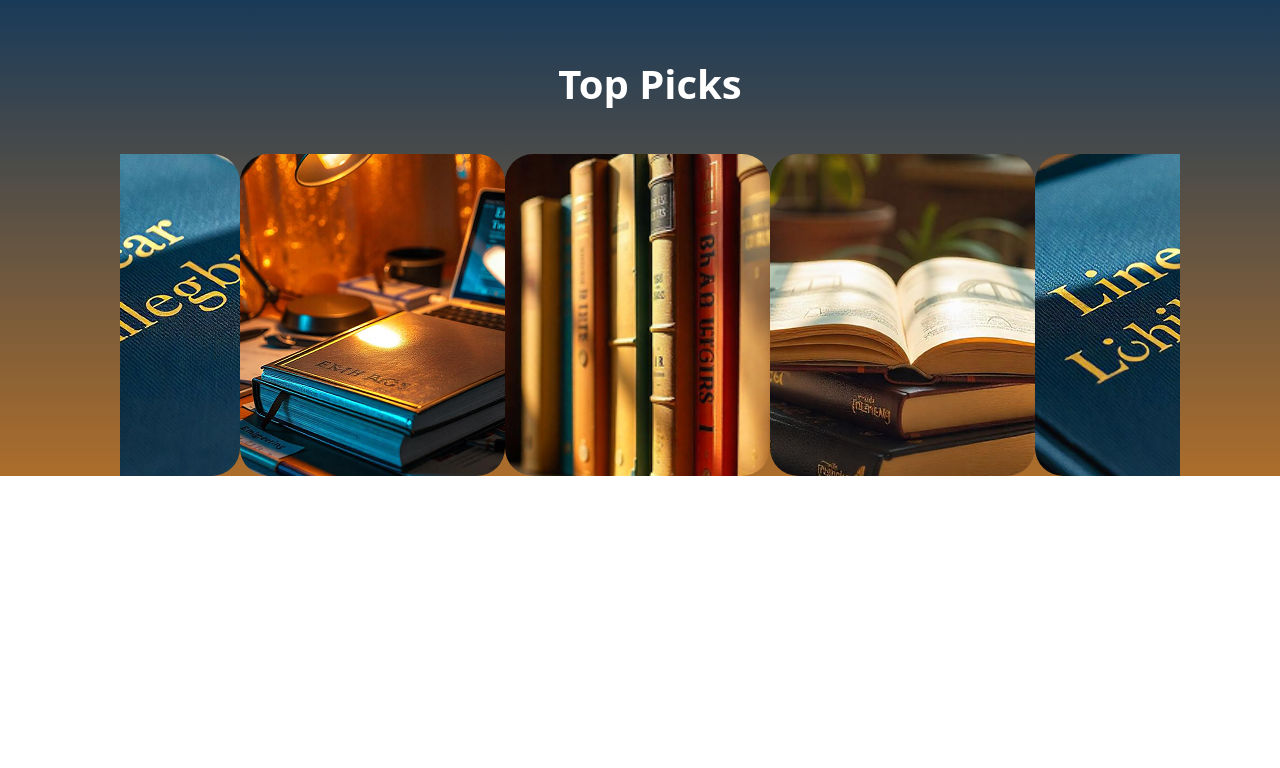
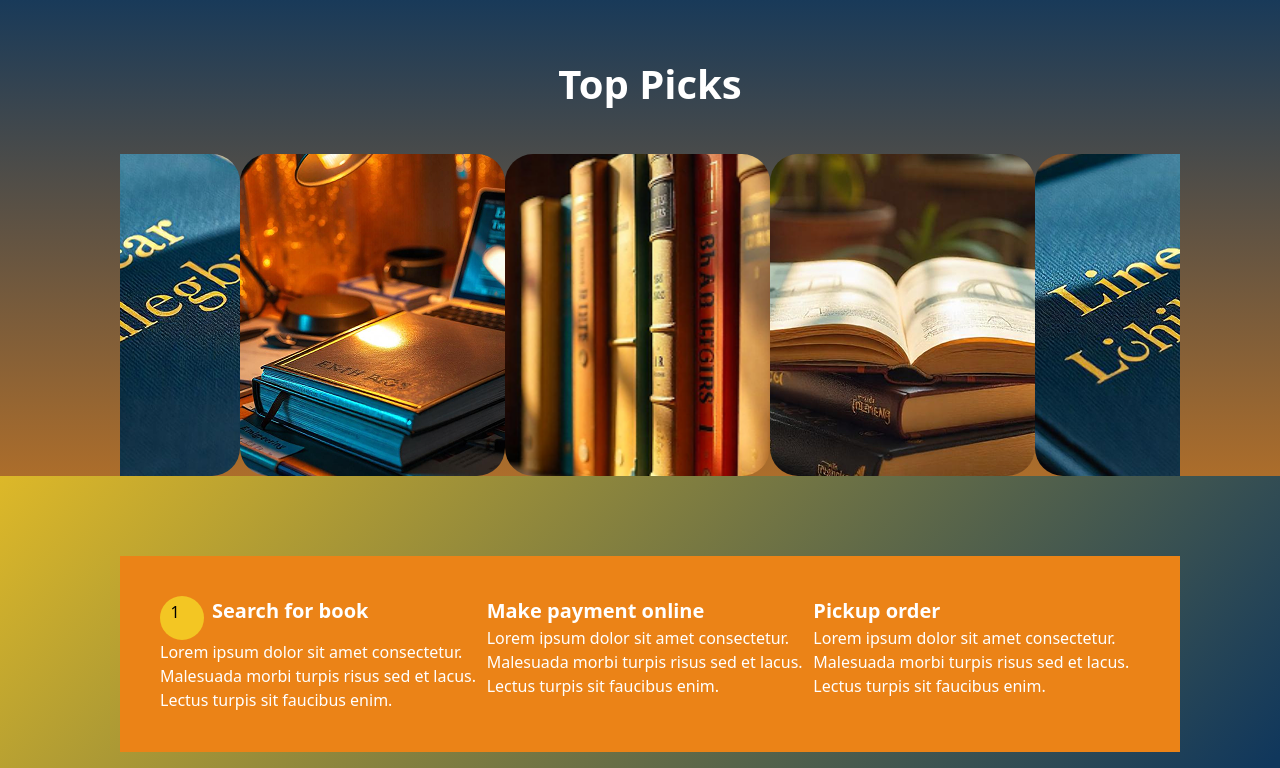
Before and after one commit to JUSTTNZ/TRUPAY, a React (Vite) app in the folder Frontend/: page /home in a window 1280 px wide. Shown: the part 1572-2340 px from the top of the page. Before the commit the page ends 2048 px from the top, so only its background shows below. Built offline with nearby package versions, Linux system fonts and the light colour scheme.

Commit message:
started how it works page before laptop shutdown

```diff
--- /dev/null
+++ b/Frontend/src/component/work.jsx
@@ -0,0 +1,41 @@
+
+
+export const Works = () => {
+    return(
+        <div className="pt-20 p-4 lg:pl-[120px] lg:pr-[100px]" style={{
+            background: `linear-gradient(313.05deg, #10375C 0.84%, #F3C623 110.8%)`
+
+        }}>
+            <div className="bg-[#EB8317]">
+                <div className="grid grid-cols-3 p-10">
+                    <div className="flex-col">
+                        <div className="flex">
+                        <div className="bg-[#F3C623] rounded-full w-[44px] h-[44px] flex justify-center items-center">
+
+<span className=" w-[23px] h-[36px]">1</span>
+                        </div>
+                        <h4 className="text-[20px] font-bold text-white pl-2">Search for book</h4>
+                        </div>
+
+                        <span className="font-normal text-[16px] text-white">
+                        Lorem ipsum dolor sit amet consectetur. Malesuada morbi turpis risus sed et lacus. Lectus turpis sit faucibus enim.
+                        </span>
+                    </div>
+                    <div>
+                        <h4 className="text-[20px] font-bold text-white">Make payment online</h4>
+                        <span className="font-normal text-[16px] text-white">
+                        Lorem ipsum dolor sit amet consectetur. Malesuada morbi turpis risus sed et lacus. Lectus turpis sit faucibus enim.
+                        </span>
+                    </div>
+                    <div>
+                        <h4 className="text-[20px] font-bold text-white">Pickup order</h4>
+                        <span className="font-normal text-[16px] text-white">
+                        Lorem ipsum dolor sit amet consectetur. Malesuada morbi turpis risus sed et lacus. Lectus turpis sit faucibus enim.
+                        </span>
+                    </div>
+                </div>
+
+            </div>
+        </div>
+    )
+}
--- a/Frontend/src/pages/Home.jsx
+++ b/Frontend/src/pages/Home.jsx
@@ -3,6 +3,7 @@ import homeImg from '../assets/home.png'
 import homeImg1 from '../assets/vector1.png'
 import { Features } from "../component/features"
 import { Categories } from "../component/categories"
+import { Works } from "../component/work"
 
 export const Home = () => {
     return(
@@ -45,6 +46,7 @@ export const Home = () => {
      <Features />
         </div>
         <Categories />
+        <Works />
         </>
     )
 }
```
